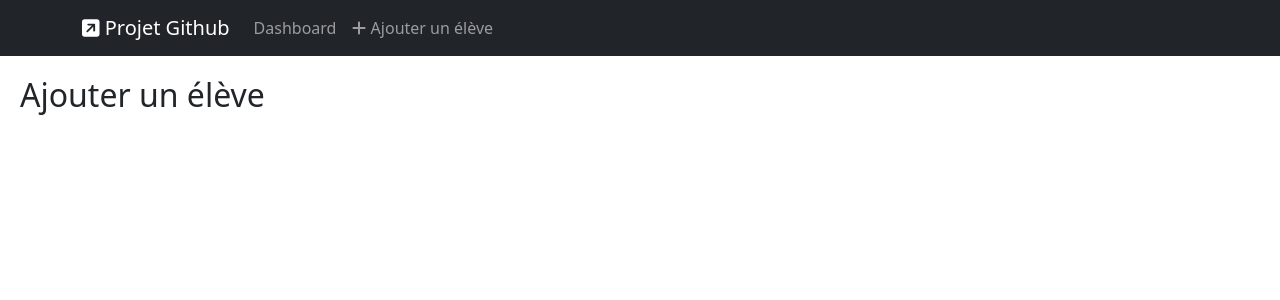
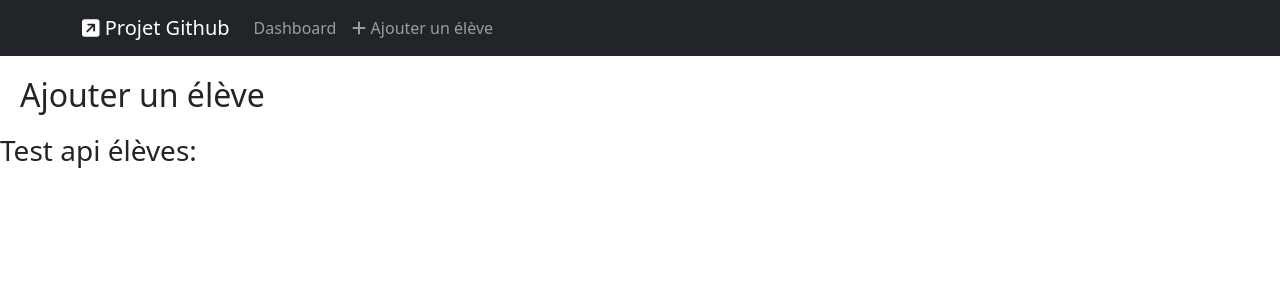
Before and after one commit to adbme/347-PROJET-APP-MULTI-CONTENEUR, a React (Create React App) app in the folder front/: page /addStudent in a window 1280 px wide. Shown: the top 300 px of the page. Built offline with nearby package versions, Linux system fonts and the light colour scheme.

Commit message:
Ajout d'une api test d'élèves

```diff
--- a/front/src/components/addStudent.jsx
+++ b/front/src/components/addStudent.jsx
@@ -1,13 +1,15 @@
-
-
-
+import { useEffect, useState } from "react";
+import Button from 'react-bootstrap/Button';
+import Card from 'react-bootstrap/Card';
 
 const AddStudent = () => {
 
 
   return (
     <div>
-      <h2 className='title'>Ajouter un élève</h2>
+      <h2 className="title">Ajouter un élève</h2>
+      <h3>Test api élèves:</h3>
+
     </div>
   );
 };
```
